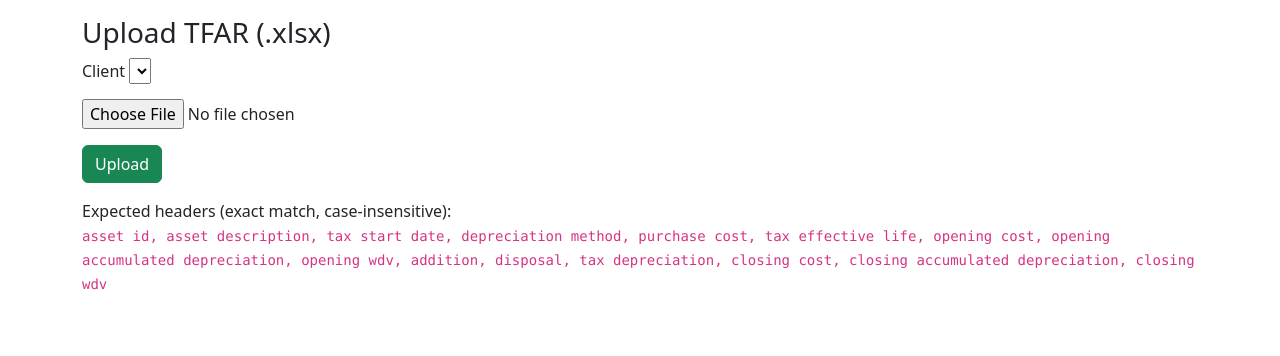
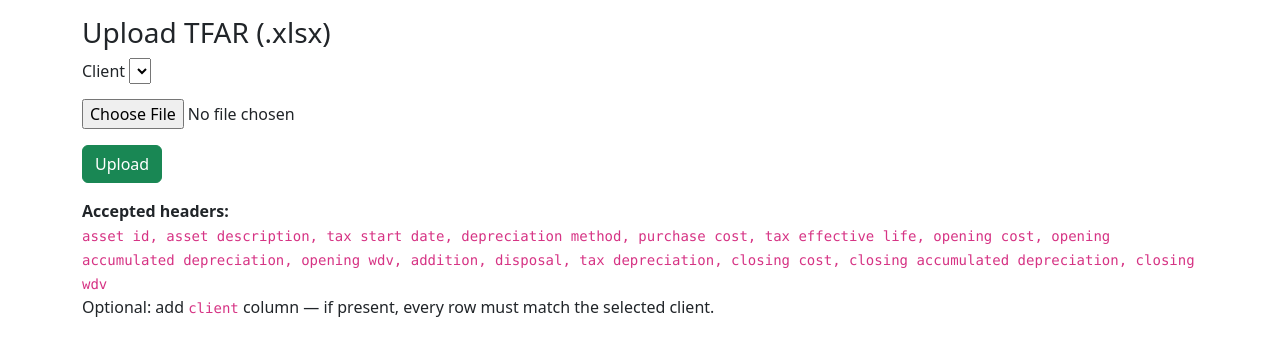
Before and after one commit to cat-baloo/tfar1, a Django app: page /upload/ in a window 1280 px wide. Shown: the part 48-404 px from the top of the page. Run offline with Django 5.2, Linux system fonts and the light colour scheme; the visitor is signed in with stand-in values (Sample User, id 1); data comes from the database, SQL or seed files in the repository; lists and menus that the app fills with data are empty.

Commit message:
Update upload.html

```diff
--- a/templates/upload.html
+++ b/templates/upload.html
@@ -15,7 +15,9 @@
   <button class="btn btn-success mt-3">Upload</button>
 </form>
 
-<p class="mt-3">Expected headers (exact match, case-insensitive):<br>
-<code>asset id, asset description, tax start date, depreciation method, purchase cost, tax effective life, opening cost, opening accumulated depreciation, opening wdv, addition, disposal, tax depreciation, closing cost, closing accumulated depreciation, closing wdv</code>
+<p class="mt-3">
+  <strong>Accepted headers:</strong><br>
+  <code>asset id, asset description, tax start date, depreciation method, purchase cost, tax effective life, opening cost, opening accumulated depreciation, opening wdv, addition, disposal, tax depreciation, closing cost, closing accumulated depreciation, closing wdv</code><br>
+  Optional: add <code>client</code> column — if present, every row must match the selected client.
 </p>
 {% endblock %}
```
